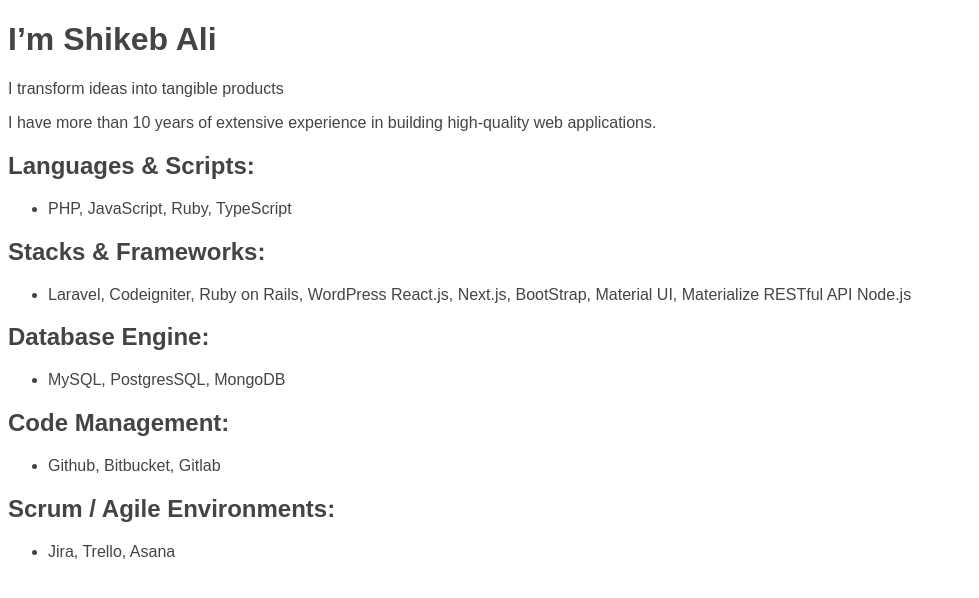
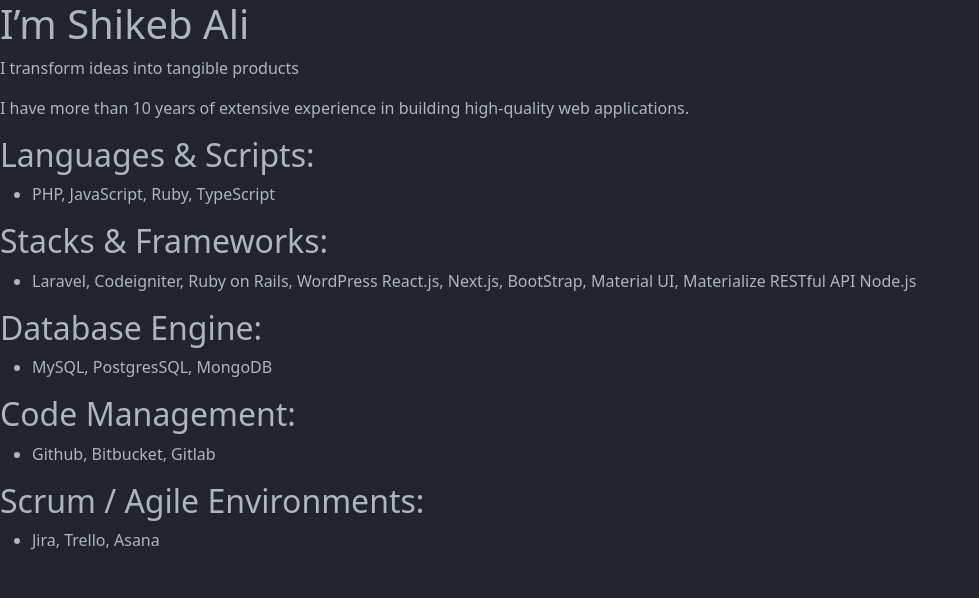
Before and after one commit to shikeb/shikeb.github.io, a plain HTML site: page index.html in a window 1280 px wide. Shown: the whole page, without its empty margins (0-979 px from the left). Drawn offline with nearby package versions, Linux system fonts and the light colour scheme.

Commit message:
bootstrap added

```diff
--- a/index.html
+++ b/index.html
@@ -1,15 +1,9 @@
 <!DOCTYPE html>
-<html>
+<html lang="en" data-bs-theme="dark">
 <head>
     <meta charset="UTF-8">
-    <title>Shikeb Ali - Portfolio</title>
-    <style>
-        body {
-            background-color: #ffffff;
-            color: #444444;
-            font-family: Arial, sans-serif;
-        }
-    </style>
+    <title>Shikeb Ali - Full stack + Tech-Savvy Creative Problem Solver </title>
+    <link href="https://cdn.jsdelivr.net/npm/bootstrap@5.3.0/dist/css/bootstrap.min.css" rel="stylesheet" integrity="sha384-9ndCyUaIbzAi2FUVXJi0CjmCapSmO7SnpJef0486qhLnuZ2cdeRhO02iuK6FUUVM" crossorigin="anonymous">
 </head>
 <body>
     <h1>I’m Shikeb Ali</h1>
@@ -35,5 +29,6 @@
     <ul>
         <li>Jira, Trello, Asana</li>
     </ul>
+    <script src="https://cdn.jsdelivr.net/npm/bootstrap@5.3.0/dist/js/bootstrap.bundle.min.js" integrity="sha384-geWF76RCwLtnZ8qwWowPQNguL3RmwHVBC9FhGdlKrxdiJJigb/j/68SIy3Te4Bkz" crossorigin="anonymous"></script>
 </body>
 </html>
```
